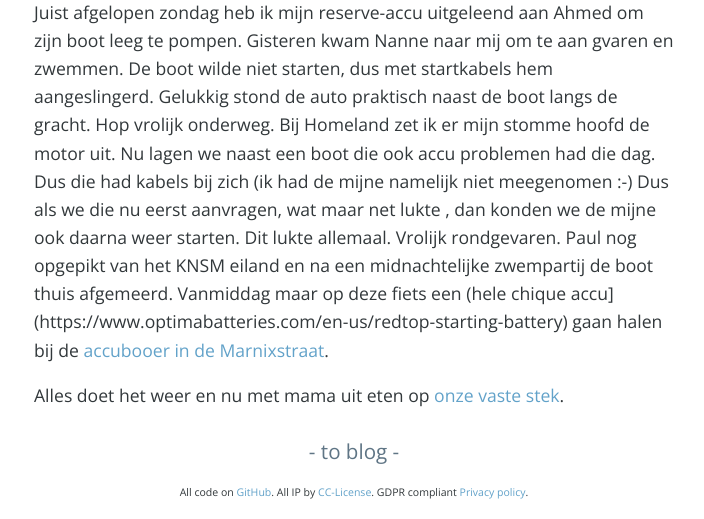
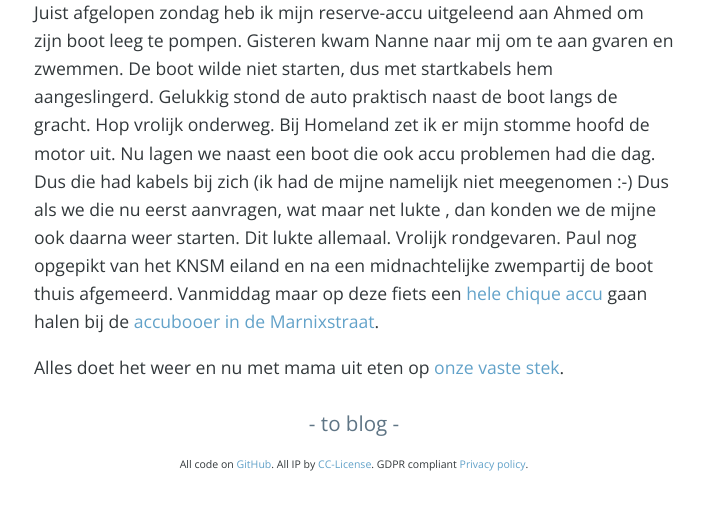
Before and after one commit to fprisse/Weblog, a Jekyll site: the page built from _posts/2020-09-16-accustress.md, in a window 1280 px wide. Shown: the part 836-1355 px from the top of the page, without its empty margins (286-990 px from the left). Built offline with Jekyll 4.4.1, drawn with Linux system fonts in a browser that asks for light colours; nearby versions of some CDN libraries; comment, search, counter and statistics services are not loaded; after the commit the page ends 1327 px from its top, so only the background shows below that.

Commit message:
Update 2020-09-16-accustress.md

```diff
--- a/_posts/2020-09-16-accustress.md
+++ b/_posts/2020-09-16-accustress.md
@@ -11,6 +11,6 @@ categories: Vakantie
 Juist afgelopen zondag heb ik mijn reserve-accu uitgeleend aan Ahmed om zijn boot leeg te pompen. Gisteren kwam Nanne  naar mij om te aan gvaren en zwemmen.
 De boot wilde niet starten, dus met startkabels hem aangeslingerd. Gelukkig stond de auto praktisch naast de boot langs de gracht. Hop vrolijk onderweg.
 Bij Homeland zet ik er mijn stomme hoofd de motor uit. Nu lagen we naast een boot die ook accu problemen had die dag. Dus die had kabels bij zich (ik had de mijne namelijk niet meegenomen :-) Dus als we die nu eerst aanvragen, wat maar net lukte , dan konden we de mijne ook daarna weer starten. Dit lukte allemaal.
-Vrolijk rondgevaren. Paul nog opgepikt van het KNSM eiland en na een midnachtelijke zwempartij de boot thuis afgemeerd. Vanmiddag maar op deze fiets een (hele chique accu](https://www.optimabatteries.com/en-us/redtop-starting-battery) gaan halen bij de [accubooer in de Marnixstraat](https://www.accuverkoopamsterdam.com/).
+Vrolijk rondgevaren. Paul nog opgepikt van het KNSM eiland en na een midnachtelijke zwempartij de boot thuis afgemeerd. Vanmiddag maar op deze fiets een [hele chique accu](https://www.optimabatteries.com/en-us/redtop-starting-battery) gaan halen bij de [accubooer in de Marnixstraat](https://www.accuverkoopamsterdam.com/).
 
 Alles doet het weer en nu met mama uit eten op [onze vaste stek](https://www.pensionhomeland.com).
```
